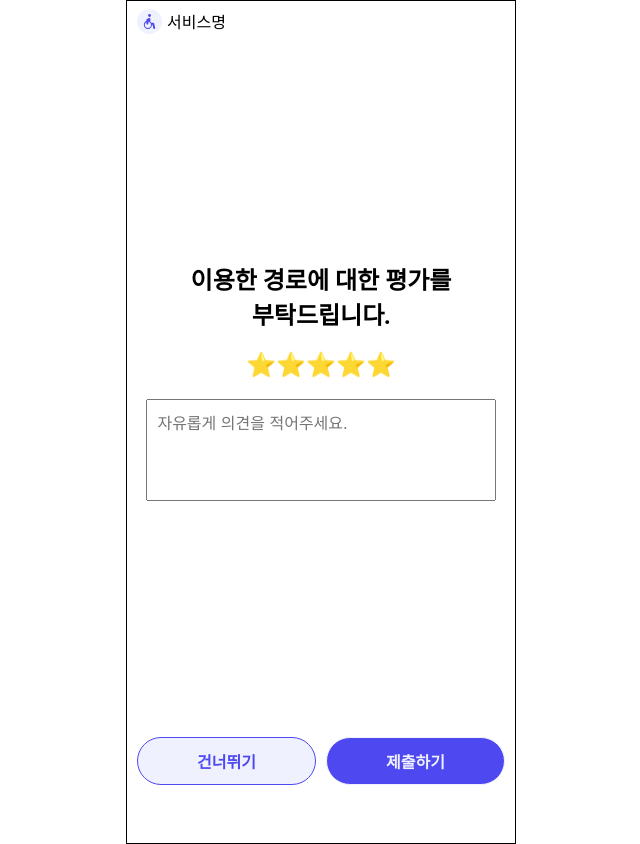
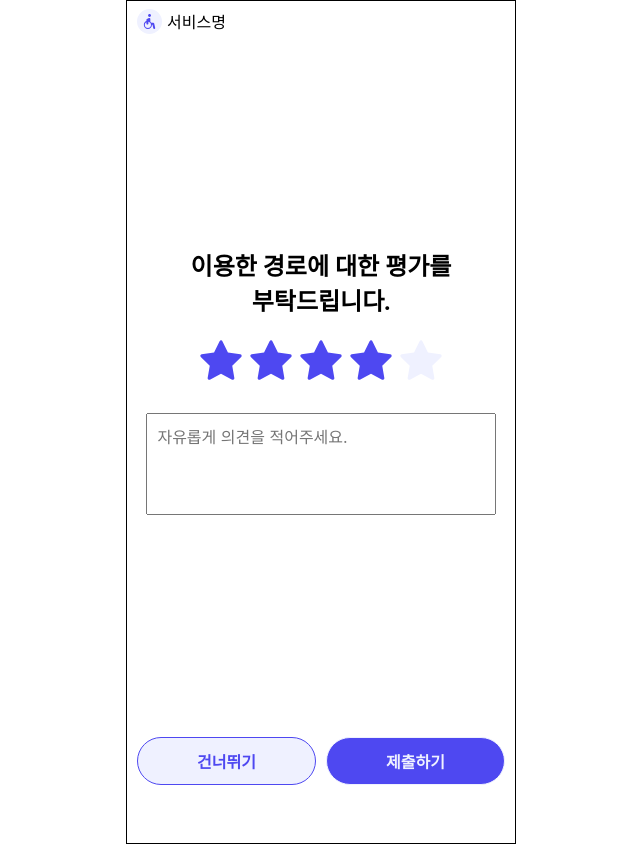
Before and after one commit to BFGGyu/BF-frontend, a Next.js app: page /review in a window 1280 px wide. Shown: the whole page, without its empty margins (319-959 px from the left). Built offline with nearby package versions, Linux system fonts and the light colour scheme; no server answers; a web font is replaced by a local one.

Commit message:
Feat: #34 - 별점 클릭 이벤트 적용

```diff
--- a/pages/review/index.tsx
+++ b/pages/review/index.tsx
@@ -3,22 +3,55 @@ import Header from '@common/Header';
 import COLOR from '@constants/colors';
 import FONT from '@constants/fonts';
 import { NextPage } from 'next';
+import { useRouter } from 'next/router';
 import { styled } from 'styled-components';
+import { AiFillStar } from 'react-icons/ai';
+import { useState } from 'react';
 
 const ReviewPage: NextPage = () => {
+  const router = useRouter();
+
+  const handleSubmitReview = () => {
+    // 제출하기 버튼 클릭 시 API 호출 후 라우팅. 제출 완료 토스트 메세지?
+    router.push('/');
+  };
+
+  const [starRatingList, setStarRatingList] = useState([true, true, true, true, false]);
+
+  const handleClickStar = (rating: number) => {
+    const result = [false, false, false, false, false].map((data, idx) =>
+      idx <= rating ? true : false
+    );
+    setStarRatingList(result);
+  };
+
   return (
     <ReviewMainWrapper>
       <Header />
       <TextWrapper>
         <ReviewTitle style={FONT.HEADLINE1}>이용한 경로에 대한 평가를 부탁드립니다.</ReviewTitle>
-        <StarRating style={FONT.HEADLINE1}>{'⭐️'.repeat(5)}</StarRating>
+        <StarRating style={FONT.HEADLINE1}>
+          {starRatingList.map((star, idx) => (
+            <AiFillStar
+              key={idx}
+              size={50}
+              style={starRatingList[idx] ? { color: COLOR.BLUE1 } : { color: COLOR.BLUE3 }}
+              onClick={() => handleClickStar(idx)}
+            />
+          ))}
+        </StarRating>
         <ReviewText placeholder='자유롭게 의견을 적어주세요.' />
       </TextWrapper>
       <FooterButtonWrapper>
-        <Button bgColor={COLOR.BLUE3} color={COLOR.BLUE1} height='80%'>
+        <Button
+          bgColor={COLOR.BLUE3}
+          color={COLOR.BLUE1}
+          height='80%'
+          onClick={() => router.push('/')}
+        >
           건너뛰기
         </Button>
-        <Button bgColor={COLOR.BLUE1} color={COLOR.BLUE3} height='80%'>
+        <Button bgColor={COLOR.BLUE1} color={COLOR.BLUE3} height='80%' onClick={handleSubmitReview}>
           제출하기
         </Button>
       </FooterButtonWrapper>
```
